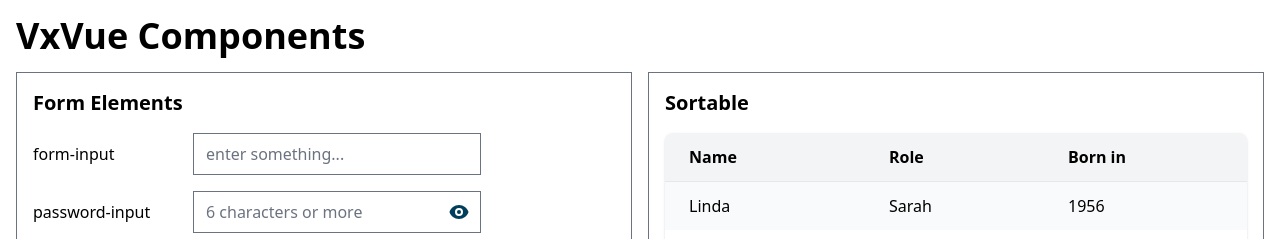
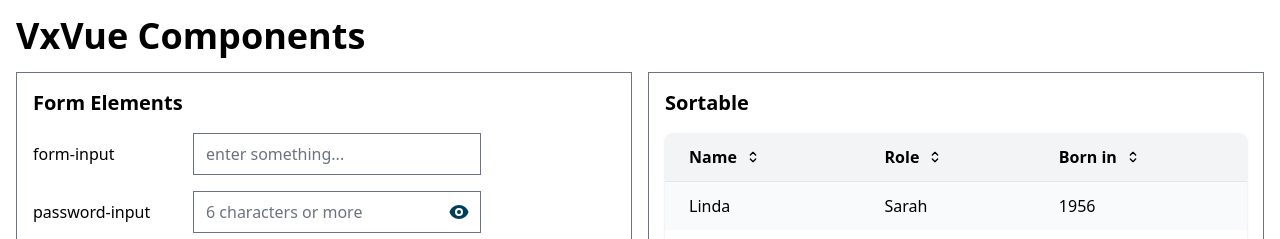
Before and after one commit to Vectrex/vxVue, a Vue app: page / in a window 1280 px wide. Shown: the top 239 px of the page. Built offline with nearby package versions, Linux system fonts and the light colour scheme.

Commit message:
Sortable (but not active) column headers are now being marked

```diff
--- a/src/components/vx-vue/sortable.vue
+++ b/src/components/vx-vue/sortable.vue
@@ -15,8 +15,9 @@
             >
                 <slot :name="column.prop + '-header'" :column="column">
                   <div class="flex items-center"><span>{{ column.label }}</span>
-                    <svg xmlns="http://www.w3.org/2000/svg" class="h-4 w-4 flex-shrink-0 ml-2" fill="none" viewBox="0 0 24 24" stroke="currentColor" v-if="column.sortable && sortColumn === column">
-                      <path stroke-linecap="round" stroke-linejoin="round" stroke-width="2" :d="sortDir === 'asc' ? 'M19 9l-7 7-7-7' : 'M5 15l7-7 7 7'" />
+                    <svg xmlns="http://www.w3.org/2000/svg" class="h-4 w-4 flex-shrink-0 ml-2" fill="none" viewBox="0 0 24 24" stroke="currentColor" v-if="column.sortable">
+                      <path stroke-linecap="round" stroke-linejoin="round" stroke-width="2" :d="sortDir === 'asc' ? 'M19 9l-7 7-7-7' : 'M5 15l7-7 7 7'" v-if="sortColumn === column" />
+                      <path stroke-linecap="round" stroke-linejoin="round" stroke-width="2" d="M8 9l4-4 4 4m0 6l-4 4-4-4" v-else />
                     </svg>
                   </div>
                 </slot>
```
